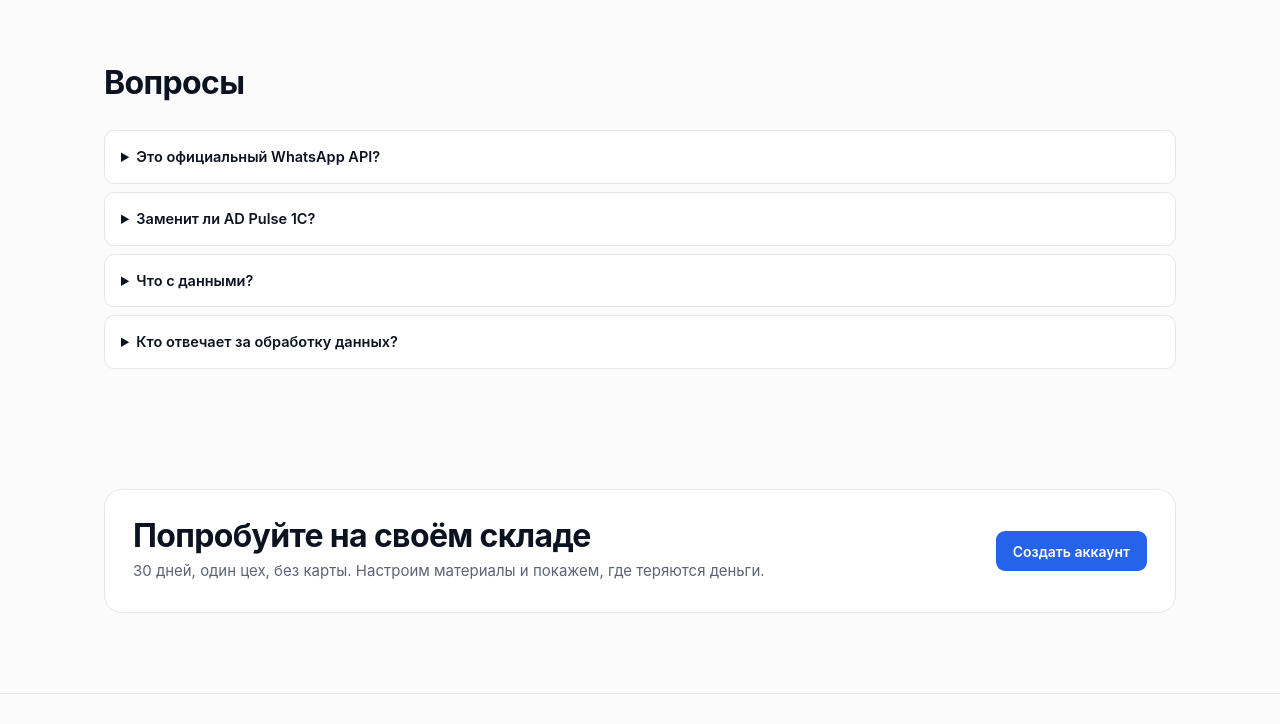
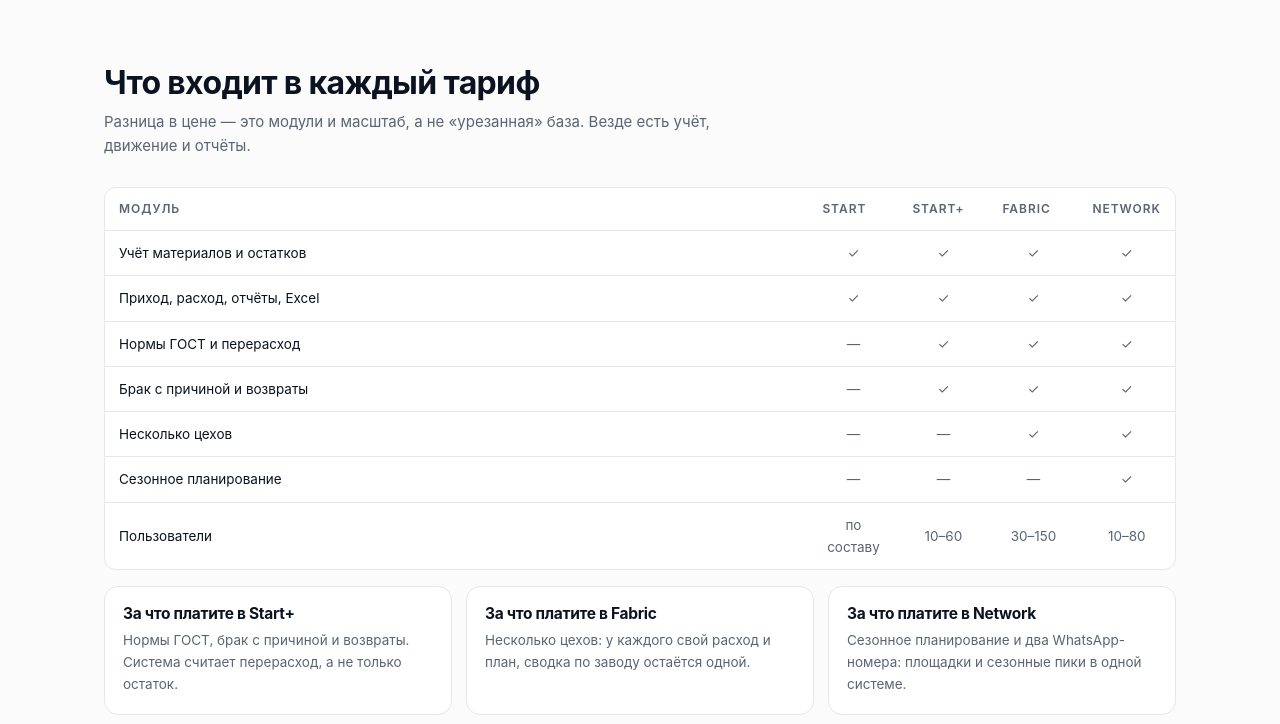
Before and after one commit to altai-dynamics/altai-dynamics.github.io, a plain HTML site: page index.html in a window 1280 px wide. Shown: the part 2090-2814 px from the top of the page. Drawn offline with Linux system fonts and the light colour scheme.

Commit message:
Лендинг: сравнение тарифов и ценность старших планов

```diff
--- a/assets/styles.css
+++ b/assets/styles.css
@@ -259,3 +259,13 @@ h2 { font-size: clamp(24px, 2.6vw, 32px); margin: 0 0 8px; }
   .cta-band { padding: 20px; }
   .cta-band .btn { width: 100%; }
 }
+
+/* Comparison table */
+.compare-wrap { overflow-x: auto; border: 1px solid var(--border); border-radius: 12px; background: var(--card); }
+.compare { width: 100%; border-collapse: collapse; font-size: 13.5px; min-width: 640px; }
+.compare th, .compare td { text-align: left; padding: 11px 14px; border-bottom: 1px solid var(--border); }
+.compare th { font-size: 12px; text-transform: uppercase; letter-spacing: .08em; color: var(--muted); font-weight: 600; }
+.compare td { color: var(--muted); }
+.compare td:first-child { color: var(--text); }
+.compare tr:last-child td { border-bottom: 0; }
+.compare td:not(:first-child) { text-align: center; width: 90px; }
--- a/index.html
+++ b/index.html
@@ -152,6 +152,34 @@
     <p class="pricing-note">30 дней бесплатно на пилоте. Годовая оплата и внедрение обсуждаются отдельно.</p>
   </section>
 
+
+  <section class="container section" id="compare">
+    <div class="section-head">
+      <h2>Что входит в каждый тариф</h2>
+      <p>Разница в цене — это модули и масштаб, а не «урезанная» база. Везде есть учёт, движение и отчёты.</p>
+    </div>
+    <div class="compare-wrap">
+      <table class="compare">
+        <thead><tr><th>Модуль</th><th>Start</th><th>Start+</th><th>Fabric</th><th>Network</th></tr></thead>
+        <tbody>
+          <tr><td>Учёт материалов и остатков</td><td>✓</td><td>✓</td><td>✓</td><td>✓</td></tr>
+          <tr><td>Приход, расход, отчёты, Excel</td><td>✓</td><td>✓</td><td>✓</td><td>✓</td></tr>
+          <tr><td>Нормы ГОСТ и перерасход</td><td>—</td><td>✓</td><td>✓</td><td>✓</td></tr>
+          <tr><td>Брак с причиной и возвраты</td><td>—</td><td>✓</td><td>✓</td><td>✓</td></tr>
+          <tr><td>Несколько цехов</td><td>—</td><td>—</td><td>✓</td><td>✓</td></tr>
+          <tr><td>Сезонное планирование</td><td>—</td><td>—</td><td>—</td><td>✓</td></tr>
+          <tr><td>Пользователи</td><td>по составу</td><td>10–60</td><td>30–150</td><td>10–80</td></tr>
+        </tbody>
+      </table>
+    </div>
+    <div class="grid-3" style="margin-top:16px">
+      <article class="card"><h3>За что платите в Start+</h3><p>Нормы ГОСТ, брак с причиной и возвраты. Система считает перерасход, а не только остаток.</p></article>
+      <article class="card"><h3>За что платите в Fabric</h3><p>Несколько цехов: у каждого свой расход и план, сводка по заводу остаётся одной.</p></article>
+      <article class="card"><h3>За что платите в Network</h3><p>Сезонное планирование и два WhatsApp-номера: площадки и сезонные пики в одной системе.</p></article>
+    </div>
+    <p class="pricing-note">Дополнительно: подключение WhatsApp, перенос справочников и обучение — отдельной строкой в счёте. Цены и состав фиксируются письменно до оплаты.</p>
+  </section>
+
   <section class="container section faq">
     <div class="section-head"><h2>Вопросы</h2></div>
     <details><summary>Это официальный WhatsApp API?</summary><p>Нет. Номер подключается через собственный шлюз. Это дешевле, но WhatsApp может ограничить неофициальные подключения, поэтому нужен выделенный номер, а не основной канал снабжения.</p></details>
```
